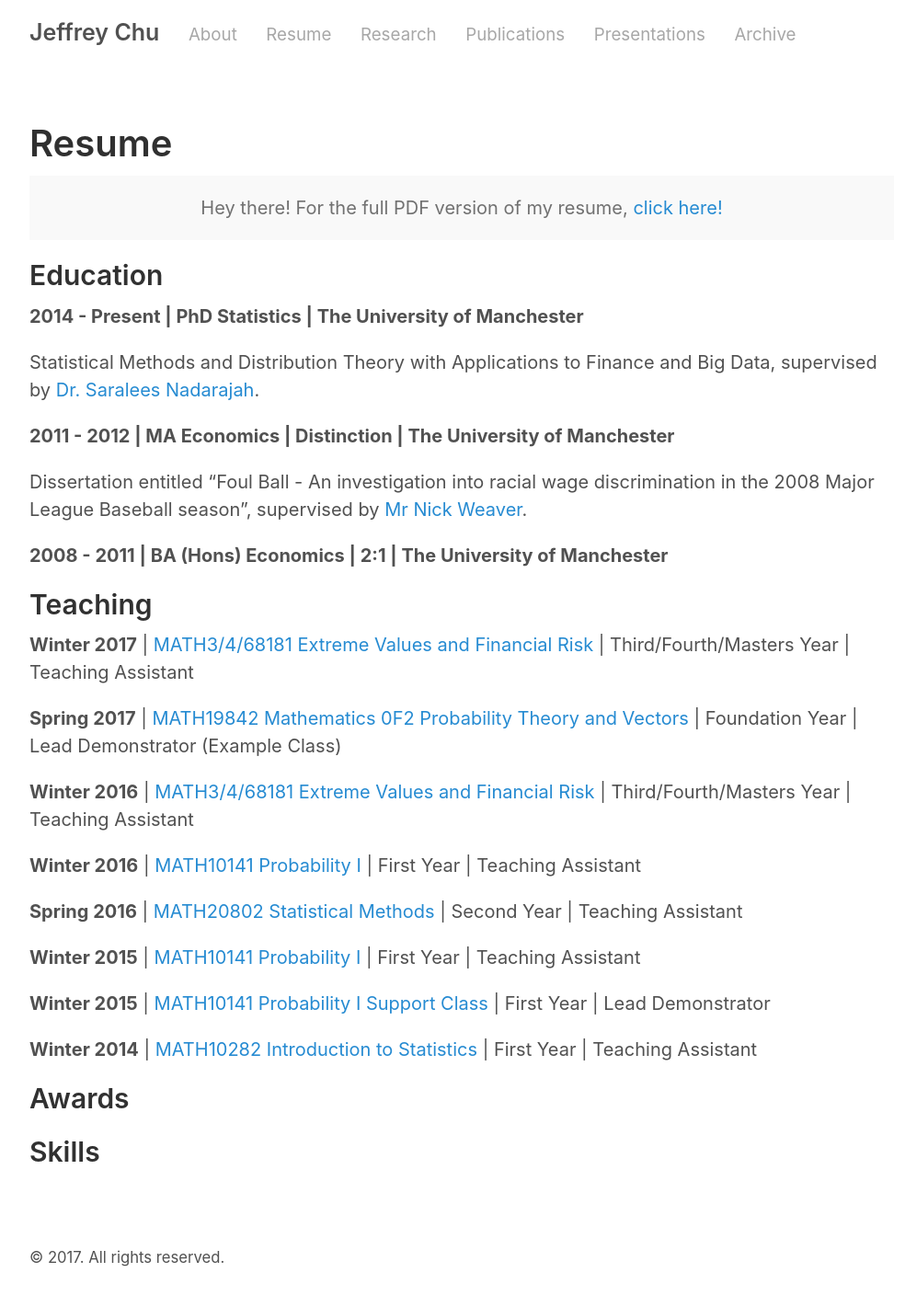
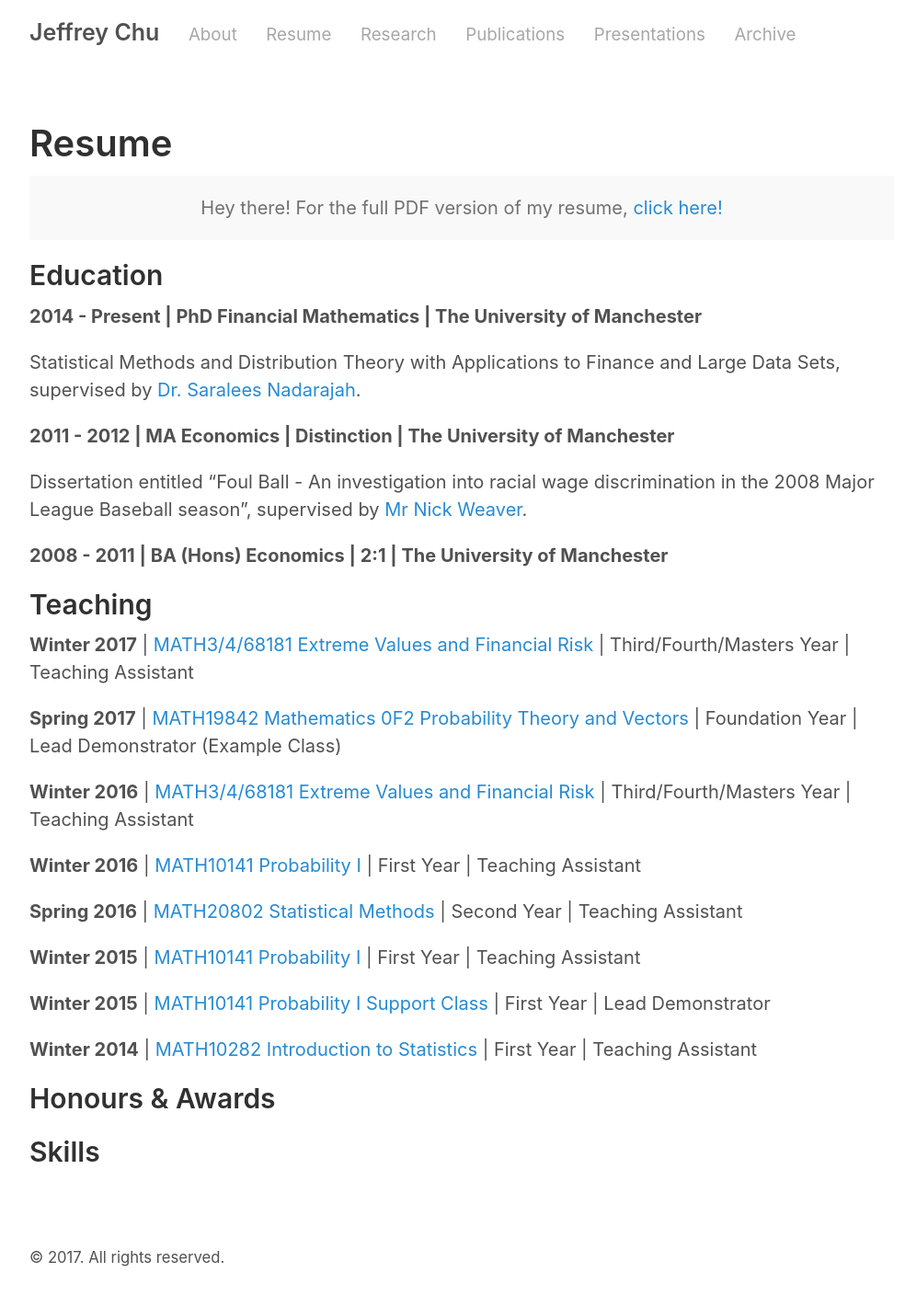
Before and after one commit to jeffrey-chu/jeffrey-chu.github.io, a Jekyll site: the page built from resume.md, in a window 1280 px wide. Shown: the whole page at 92% size, without its empty margins (138-1122 px from the left). Built offline with Jekyll 4.4.1, drawn with Linux system fonts in a browser that asks for light colours.

Commit message:
Update resume.md

```diff
--- a/resume.md
+++ b/resume.md
@@ -8,8 +8,8 @@ title: Resume
 </p>
 
 ## Education
-<p><b>2014 - Present | PhD Statistics | The University of Manchester</b></p>
-<p>Statistical Methods and Distribution Theory with Applications to Finance and Big Data, supervised by <a href="http://www.maths.manchester.ac.uk/~saralees/">Dr. Saralees Nadarajah</a>.</p>
+<p><b>2014 - Present | PhD Financial Mathematics | The University of Manchester</b></p>
+<p>Statistical Methods and Distribution Theory with Applications to Finance and Large Data Sets, supervised by <a href="http://www.maths.manchester.ac.uk/~saralees/">Dr. Saralees Nadarajah</a>.</p>
 
 <p><b>2011 - 2012 | MA Economics | Distinction | The University of Manchester</b></p>
 <p>Dissertation entitled “Foul Ball - An investigation into racial wage discrimination in the 2008 Major League Baseball season”, supervised by <a href="http://www.manchester.ac.uk/research/nicholas.j.weaver/">Mr Nick Weaver</a>.</p>
@@ -26,6 +26,6 @@ title: Resume
 <p><b>Winter 2015</b> | <a href="http://www.maths.manchester.ac.uk/study/undergraduate/courses/mathematics-bsc/course-unit-spec/?unitcode=MATH10141">MATH10141 Probability I Support Class </a> | First Year | Lead Demonstrator</p>
 <p><b>Winter 2014</b> | <a href="http://www.maths.manchester.ac.uk/study/undergraduate/courses/mathematics-bsc/course-unit-spec/?unitcode=MATH10282">MATH10282 Introduction to Statistics</a> | First Year | Teaching Assistant</p>
 
-## Awards
+## Honours & Awards
 
 ## Skills
```
